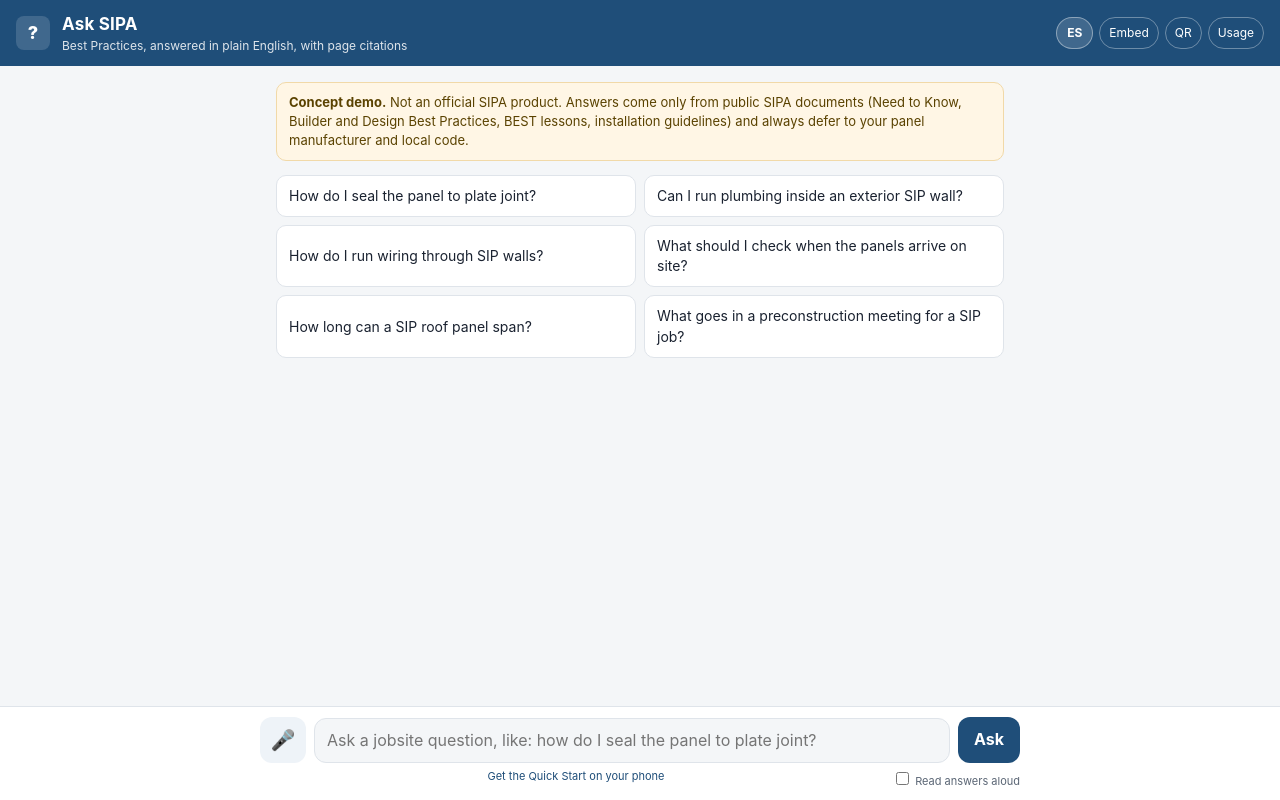
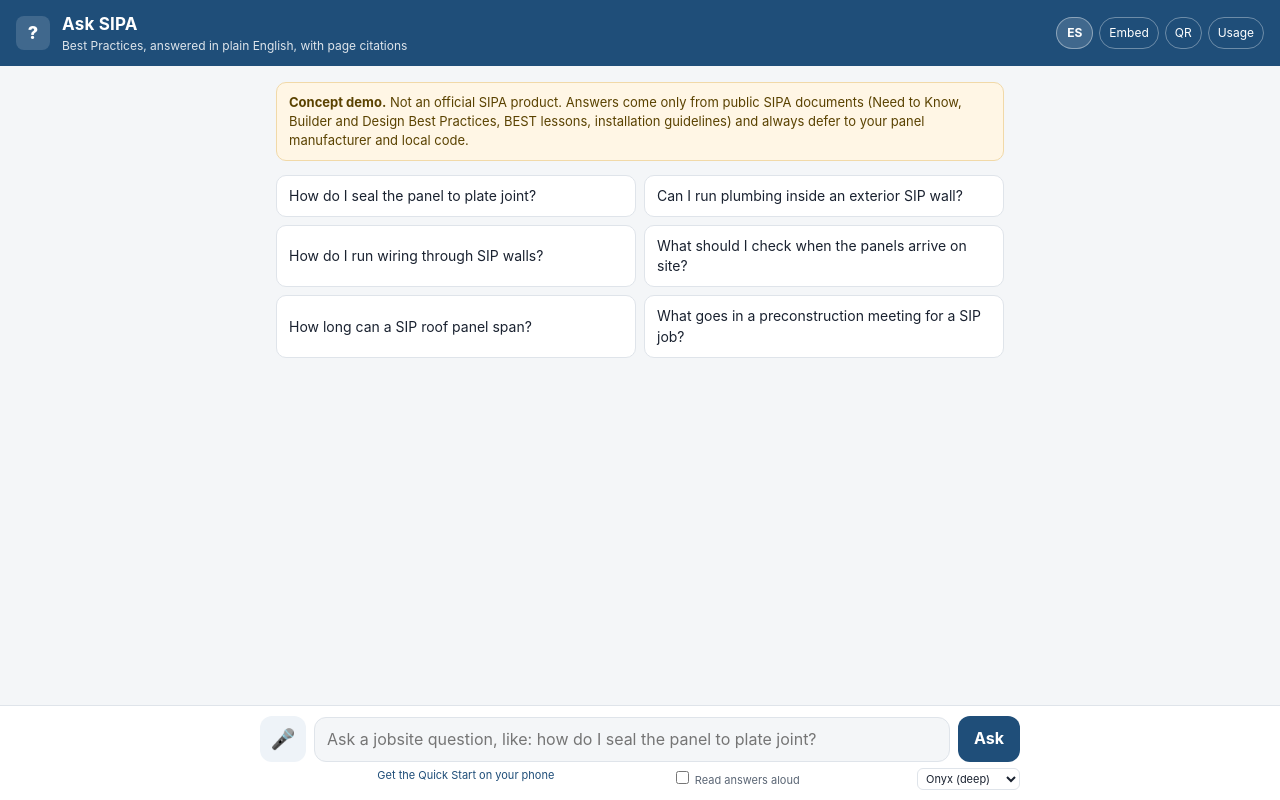
Before and after one commit to Danielshand/ask-sipa, a plain HTML site: page public/index.html in a window 1280 px wide. Drawn offline with Linux system fonts and the light colour scheme.

Commit message:
Voice picker next to read-aloud, remembered per device

```diff
--- a/public/index.html
+++ b/public/index.html
@@ -53,6 +53,7 @@
 .btn:disabled{opacity:.5;cursor:default}
 .foot{max-width:760px;margin:6px auto 0;font-size:11px;color:var(--muted);display:flex;justify-content:space-between;gap:8px;flex-wrap:wrap}
 .foot label{cursor:pointer}
+.foot select{font:inherit;font-size:11px;border:1px solid var(--line);border-radius:6px;background:var(--card);color:var(--ink);padding:2px 4px}
 .typing{color:var(--muted);font-size:13px}
 body.embed header nav, body.embed .banner{display:none}
 .lang{background:rgba(255,255,255,.15);color:#fff;border:1px solid rgba(255,255,255,.4);border-radius:999px;padding:5px 10px;font:inherit;font-size:12px;font-weight:700;cursor:pointer}
@@ -108,7 +109,7 @@
   </div>
   <div class="foot">
     <span id="mfrline"></span><a href="#" id="capLink">Get the Quick Start on your phone</a>
-    <label><input type="checkbox" id="speak"> Read answers aloud</label>
+    <label><input type="checkbox" id="speak"> Read answers aloud</label> <select id="voice" title="Voice"><option value="onyx">Onyx (deep)</option><option value="echo">Echo (steady)</option><option value="ash">Ash (warm)</option><option value="sage">Sage (calm)</option><option value="coral">Coral (bright)</option><option value="nova">Nova (clear)</option></select>
   </div>
 </div>
 <script src="docs.js"></script>
@@ -132,7 +133,7 @@
     const t=T[lang]; document.documentElement.lang=lang;
     if(!mfr) document.getElementById('subtitle').textContent=t.sub;
     q.placeholder=t.ph; send.textContent=t.ask; typing.textContent=t.typing;
-    speak.parentElement.lastChild.textContent=' '+t.speak;
+    speak.nextSibling.textContent=' '+t.speak;
     document.getElementById('lang').textContent=t.langBtn;
     document.getElementById('capH').textContent=t.capH; document.getElementById('capP').textContent=t.capP;
     document.getElementById('cSend').textContent=t.capBtn; document.getElementById('capLink').textContent=t.capLink;
@@ -207,6 +208,8 @@
     finally{send.disabled=false;typing.hidden=true;body.scrollIntoView({block:'end'});}
   }
   speak.addEventListener('change',()=>{if(!speak.checked)Speech.stop();});
+  try{const v=localStorage.getItem('askSipaVoice');if(v)document.getElementById('voice').value=v;}catch{}
+  document.getElementById('voice').addEventListener('change',e=>{try{localStorage.setItem('askSipaVoice',e.target.value);}catch{}});
   send.onclick=()=>ask();
   q.addEventListener('keydown',e=>{if(e.key==='Enter'&&!e.shiftKey){e.preventDefault();ask();}});
   q.addEventListener('input',()=>{q.style.height='';q.style.height=Math.min(q.scrollHeight,140)+'px';});
@@ -237,7 +240,7 @@
     }
     async function fetchAudio(text){
       if(neural===false) return null;
-      try{const r=await fetch('api/speak',{method:'POST',headers:{'content-type':'application/json'},body:JSON.stringify({text,lang})});
+      try{const r=await fetch('api/speak',{method:'POST',headers:{'content-type':'application/json'},body:JSON.stringify({text,lang,voice:document.getElementById('voice').value})});
         if(r.status===501){neural=false;return null;} if(!r.ok) return null; neural=true; return URL.createObjectURL(await r.blob());
       }catch{return null;}
     }
```
